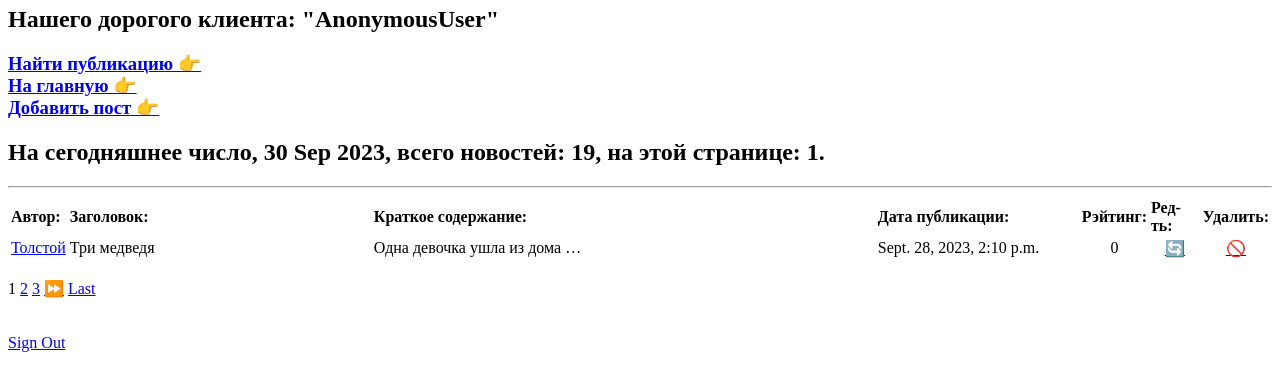
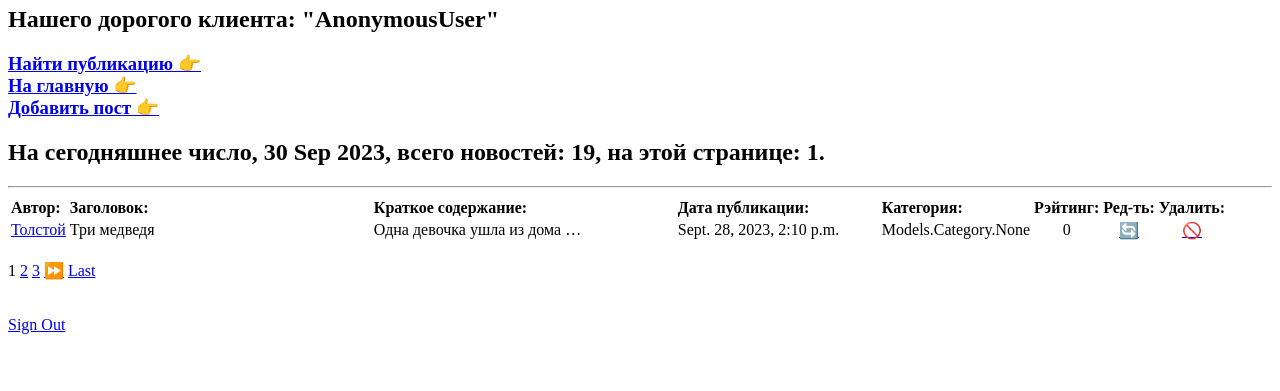
Before and after one commit to SkipperVV/Project_News_Portal, a Django app: page /news/one_by_one/ in a window 1280 px wide. Shown: the part 143-534 px from the top of the page. Run offline with Django 4.2, Linux system fonts and the light colour scheme; data comes from the database, SQL or seed files in the repository.

Commit message:
30/09/23 -2

```diff
--- a/News_Portal/templates/posts.html
+++ b/News_Portal/templates/posts.html
@@ -34,6 +34,7 @@
         <th> Заголовок:</th>
         <th> Краткое содержание:</th>
         <th> Дата публикации:</th>
+        <th> Категория:</th>
         <th> Рэйтинг:</th>
         <th> Ред-ть:</th>
         <th> Удалить:</th>
@@ -44,8 +45,9 @@
     <tr>
         <td>  <a href="{% url 'posts' item.id %}">{{ item.author }}</a> </td>
         <td width="300">{{item.title|censor}}</td>
-        <td width="500">{{item.text|censor|truncatewords:5}}</td>
+        <td width="300">{{item.text|censor|truncatewords:5}}</td>
         <td width="200">{{item.post_time}}</td>
+        <td width="100">{{item.category}}</td>
         <td width="50" align="center">{{item.rating}}</td>
         <td align="center"> <a href="{% url 'update' item.id %}"><u>&#128260;</u></a></td>
         <td align="center"><a href="{% url 'delete' item.id %}"><u> &#128683; </u></a></td>
--- a/News_Portal/templates/protect/index.html
+++ b/News_Portal/templates/protect/index.html
@@ -12,11 +12,11 @@
 <a> Пользователь "{{ user }}" зарегестрирован как "Автор"</a>
 {% endif %}
 <br>
-
 {% if not is_common %}
 <button> <a href="sign/addcommon/"> Добавить общую регистрацию</a> </button>
 {%else%}
-<a> и имеет общую регистрацию</a>
+<br>
+<a> Пользователь "{{ user }}" имеет общую регистрацию</a>
 {% endif %}
 <br><br>
 
```
